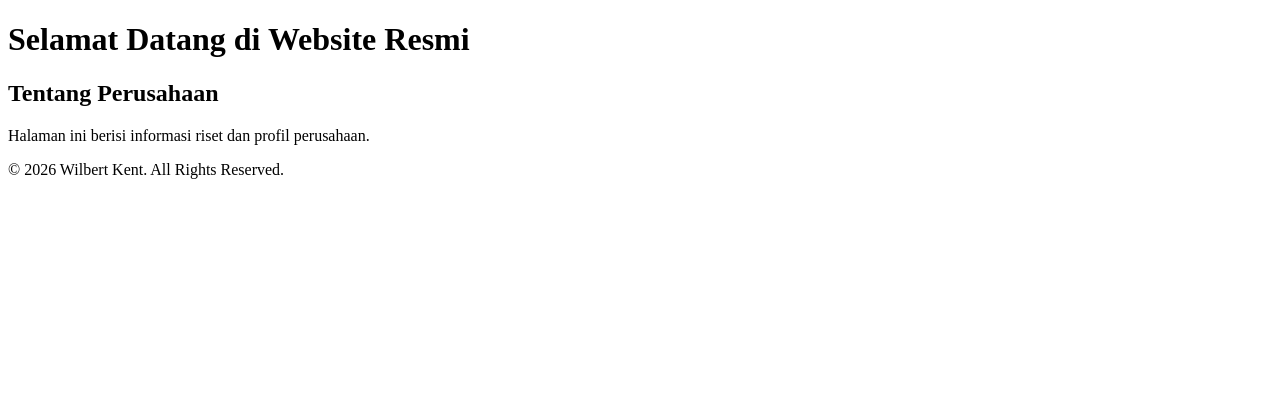
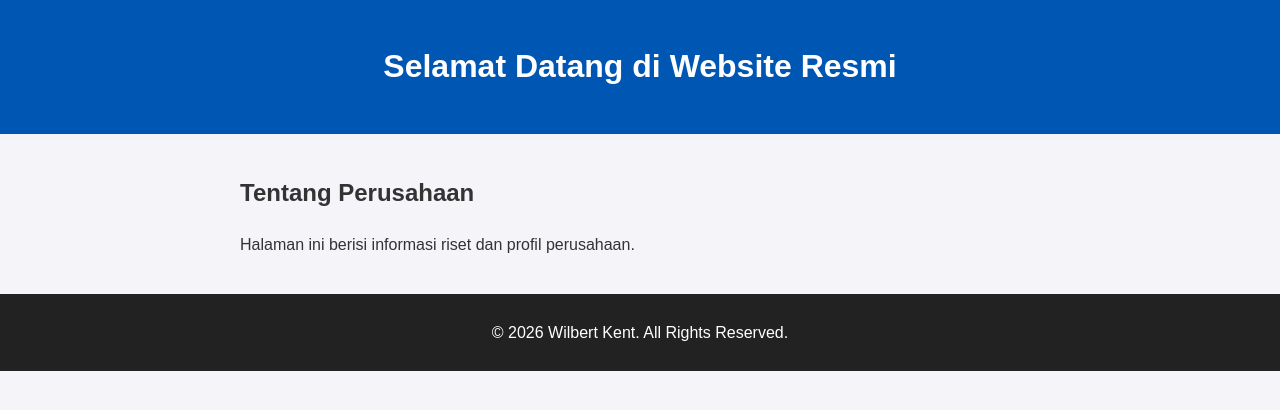
Before and after one commit to wb-rn/sts-pwd-33-wilbert_kent-x_tkj_2, a plain HTML site: page index.html in a window 1280 px wide. Drawn offline with Linux system fonts and the light colour scheme.

Commit message:
style: add css styling

```diff
--- a/index.html
+++ b/index.html
@@ -4,7 +4,7 @@
     <meta charset="UTF-8" />
     <meta name="viewport" content="width=device-width, initial-scale=1.0" />
     <title>Profil Perusahaan</title>
-  </head>
+  </head><link rel="stylesheet" href="style.css"
   <body>
     <header>
       <h1>Selamat Datang di Website Resmi</h1>
--- /dev/null
+++ b/style.css
@@ -0,0 +1,28 @@
+body {
+  font-family: Arial, sans-serif;
+  line-height: 1.6;
+  margin: 0;
+  padding: 0;
+  background-color: #f4f4f9;
+  color: #333;
+}
+
+header {
+  background-color: #0056b3;
+  color: #fff;
+  padding: 20px;
+  text-align: center;
+}
+
+main {
+  padding: 20px;
+  max-width: 800px;
+  margin: auto;
+}
+
+footer {
+  text-align: center;
+  padding: 10px;
+  background-color: #222;
+  color: #fff;
+}
```
